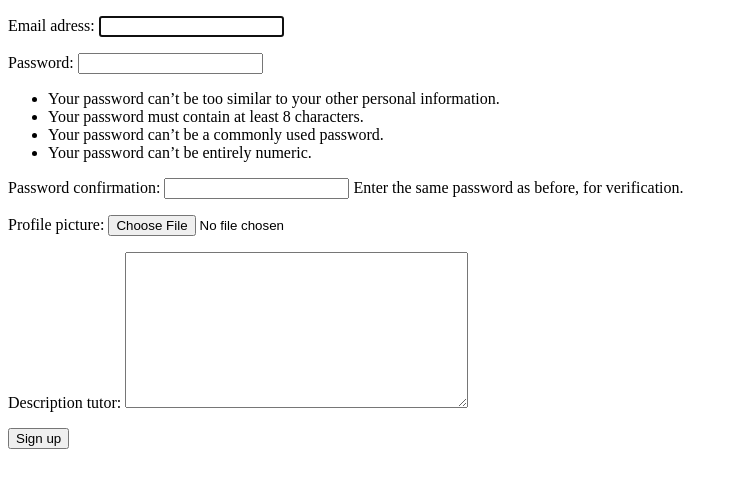
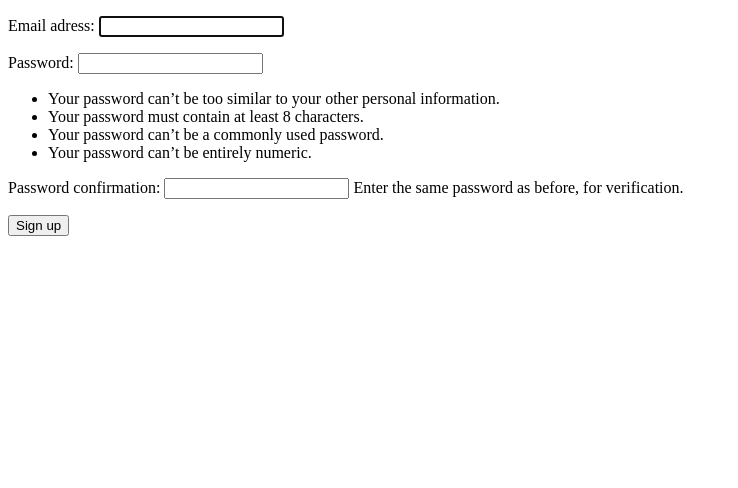
Before and after one commit to szyjankowski/tutorApp, a Django app: page /signup/tutor/ in a window 1280 px wide. Shown: the top 488 px of the page, without its empty margins (0-738 px from the left). Run offline with Django 4.2, Linux system fonts and the light colour scheme.

Commit message:
feat: signals, is tutor fields in usermodel

```diff
--- a/app/templates/app/index.html
+++ b/app/templates/app/index.html
@@ -15,7 +15,11 @@
         <div class="row">
             <div class="col">
                 <h1 style="height: 92px;width: 471px;"><strong>Your own tutor-student</strong><br><strong>platform</strong></h1>
-                <p style="width: 500px;">Effortlessly connect with students.<br>Set up your price list with a single click and&nbsp; individual lessons.</p><button class="btn btn-primary" type="button" style="height: 209px;width: 502.1406px;font-size: 110px;">START</button><a href="#">
+                <p style="width: 500px;">Effortlessly connect with students.<br>Set up your price list with a single click and&nbsp; individual lessons.</p>
+                <a href="{% url 'student-signup' %}" style="text-decoration: none;">
+                <button class="btn btn-primary" type="button" style="height: 209px;width: 502.1406px;font-size: 110px;">START</button>
+                </a>
+                <a href="{% url 'tutor-signup' %}">
                     <p style="text-align: right;margin-right: 41px;width: 505px;">you're a tutor? click here</p>
                 </a>
             </div>
--- a/users/models.py
+++ b/users/models.py
@@ -10,6 +10,7 @@ class CustomUser(AbstractBaseUser, PermissionsMixin):
     email = models.EmailField(gettext_lazy("email adress"), unique=True)
     first_name = models.TextField()
     last_name = models.TextField()
+    is_tutor = models.BooleanField(default=False)
     is_staff = models.BooleanField(default=False)
     is_active = models.BooleanField(default=True)
     date_joined = models.DateTimeField(default=timezone.now)
--- a/users/views.py
+++ b/users/views.py
@@ -8,6 +8,7 @@ from .models import StudentProfile
 
 
 # Create your views here.
+
 
 @login_required
 def student_profile_view(request):
@@ -34,41 +35,33 @@ class UserLogoutView(LogoutView):
 def tutor_signup(request):
     if request.method == "POST":
         user_form = CustomUserCreationForm(request.POST)
-        profile_form = TutorProfileForm(request.POST, request.FILES)
-        if user_form.is_valid() and profile_form.is_valid():
+        if user_form.is_valid():
             user = user_form.save(commit=False)
+            user.is_tutor = True
             user.save()
-            tutor_profile = profile_form.save(commit=False)
-            tutor_profile.user = user
-            tutor_profile.save()
             return redirect("tutor-profile", tutor_name=user.pk)
     else:
         user_form = CustomUserCreationForm()
-        profile_form = TutorProfileForm()
     return render(
         request,
         "users/tutor_signup.html",
-        {"user_form": user_form, "profile_form": profile_form},
+        {"user_form": user_form},
     )
 
 
 def student_signup(request):
     if request.method == "POST":
         user_form = CustomUserCreationForm(request.POST)
-        profile_form = StudentProfileForm(request.POST, request.FILES)
-        if user_form.is_valid() and profile_form.is_valid():
+        if user_form.is_valid():
             user = user_form.save(commit=False)
+            user.is_tutor = False
             user.save()
-            student_profile = profile_form.save(commit=False)
-            student_profile.user = user
-            student_profile.save()
             # Redirect to a success page.
-            return redirect("student-profile", student_name=user.pk)
+            return redirect("login", student_name=user.pk)
     else:
         user_form = CustomUserCreationForm()
-        profile_form = StudentProfileForm()
     return render(
         request,
         "users/student_signup.html",
-        {"user_form": user_form, "profile_form": profile_form},
+        {"user_form": user_form},
     )
```
Also changed, not shown: app/apps.py (+5 -2 lines), users/signals.py (added, +13 -0 lines), users/migrations/0003_customuser_is_tutor.py (added).
